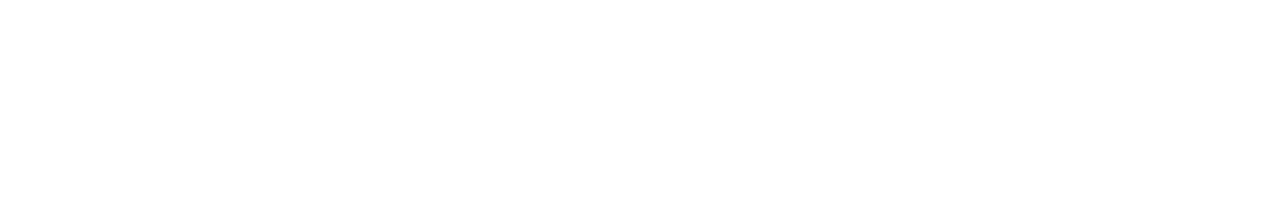
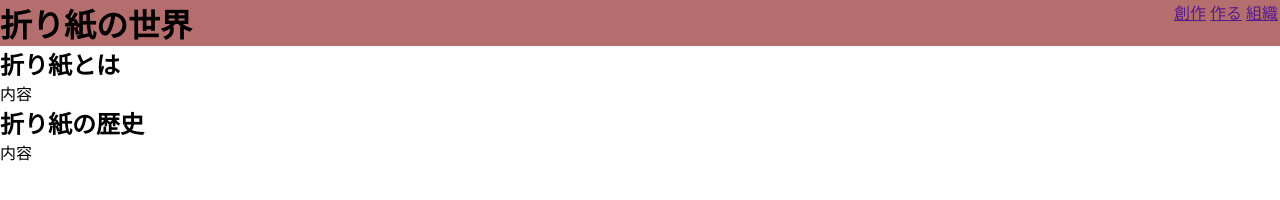
Before and after one commit to meijo-univ/origami, a plain HTML site: page index.html in a window 1280 px wide. Drawn offline with Linux system fonts and the light colour scheme.

Commit message:
7/7進捗
ヘッダー作成

```diff
--- a/css/style.css
+++ b/css/style.css
@@ -0,0 +1,51 @@
+@charset "utf-8";
+
+*,
+::before,
+::after {
+    /* 余白の設定をリセット　*/
+    padding: 0;
+    margin: 0;
+    /* 要素サイズにpaddingとborderを含める */
+    box-sizing: border-box;
+}
+
+body{
+  margin: 0;
+  padding: 0;
+}
+
+.header{
+  background-color: rgb(181, 110, 110);
+  /* margin: 0;
+  padding: 0; */
+}
+
+.header-inner {
+  display: flex;
+  justify-content: space-between;
+}
+
+.title {
+  /* ロゴの幅を指定できるように */
+  margin-top: 0;
+  display: block;
+  width: 250px;
+}
+
+.site-menu{
+  justify-content: flex-end;
+}
+
+ul{
+  display: flex;
+  justify-content: flex-end;
+}
+
+li{
+  /* display: inline; */
+  list-style: none;
+  margin-left: 2px;
+  margin-right: 2px;
+
+}
--- a/index.html
+++ b/index.html
@@ -7,6 +7,66 @@
   <title>折り紙の世界</title>
 </head>
 <body>
-  <!-- pullTest -->
+  <header class="header">
+
+    <div class="header-inner">
+      <h1 class="title">折り紙の世界</h1>
+      <nav class="site-menu">
+        <ul>
+
+          <li><a href="">創作</a></li>
+          <li><a href="">作る</a></li>
+          <li><a href="">組織</a></li>
+        </ul>
+      </nav>
+    </div>
+  </header>
+
+  <!-- ヘッダー例 -->
+  <!-- <header class="header">
+    <div class="header-inner">
+        <a class="header-logo" href="index.html">
+            <img src="images/common/logo.png" alt="ロゴ">
+        </a>
+        <button class="toggle-menu-button"></button>
+        <div class="header-site-menu">
+            <nav class="site-menu">
+                <ul>
+                    <li><a href="concept.html">コンセプト</a></li>
+                    <li><a href="members.html">メンバー</a></li>
+                    <li><a href="access.html">アクセス</a></li>
+                </ul>
+            </nav>
+        </div>
+    </div>
+</header> -->
+
+<main class="main">
+<div>
+  <h2 class="main-title">折り紙とは</h2>
+  <p>内容</p>
+  <h2 class="history">折り紙の歴史</h2>
+  <p>内容</p>
+</div>
+</main>
+
+<!-- main例 -->
+<!-- <main class="main">
+  <nav class="floating">
+      <ul>
+          <li><a href="#">トップ</a></li>
+      </ul>
+  </nav>
+  <div class="first-view">
+      <div class="first-view-text">
+          <h1>名城大学情報工学部</h1>
+          <p>想像以上を，創造しよう．</p>
+          <div class="lead">
+              よろしくお願いいたします。
+          </div>
+      </div>
+  </div>
+</main> -->
+
 </body>
 </html>
```
Also changed, not shown: images/折り紙サイトの構成.png (added).
